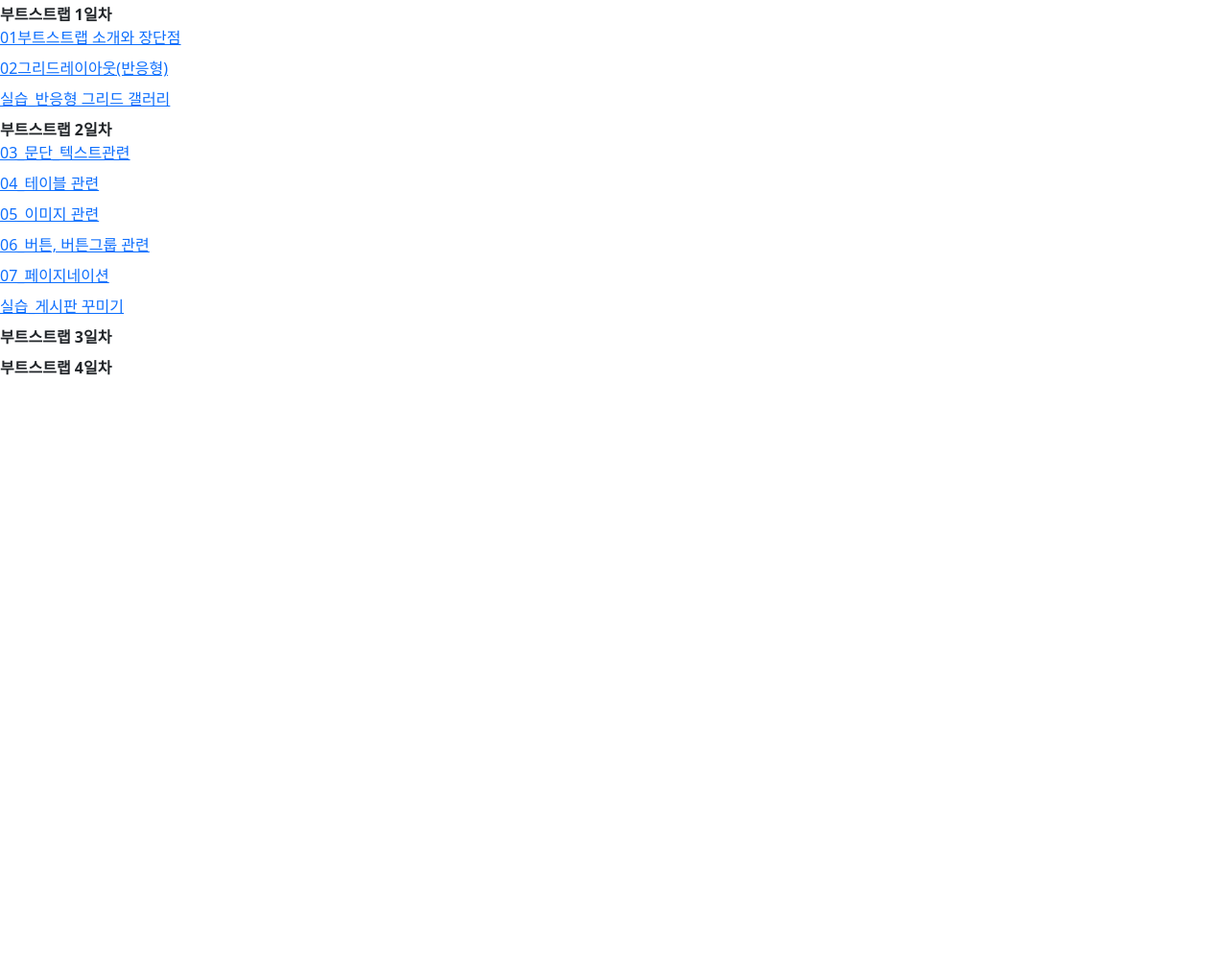
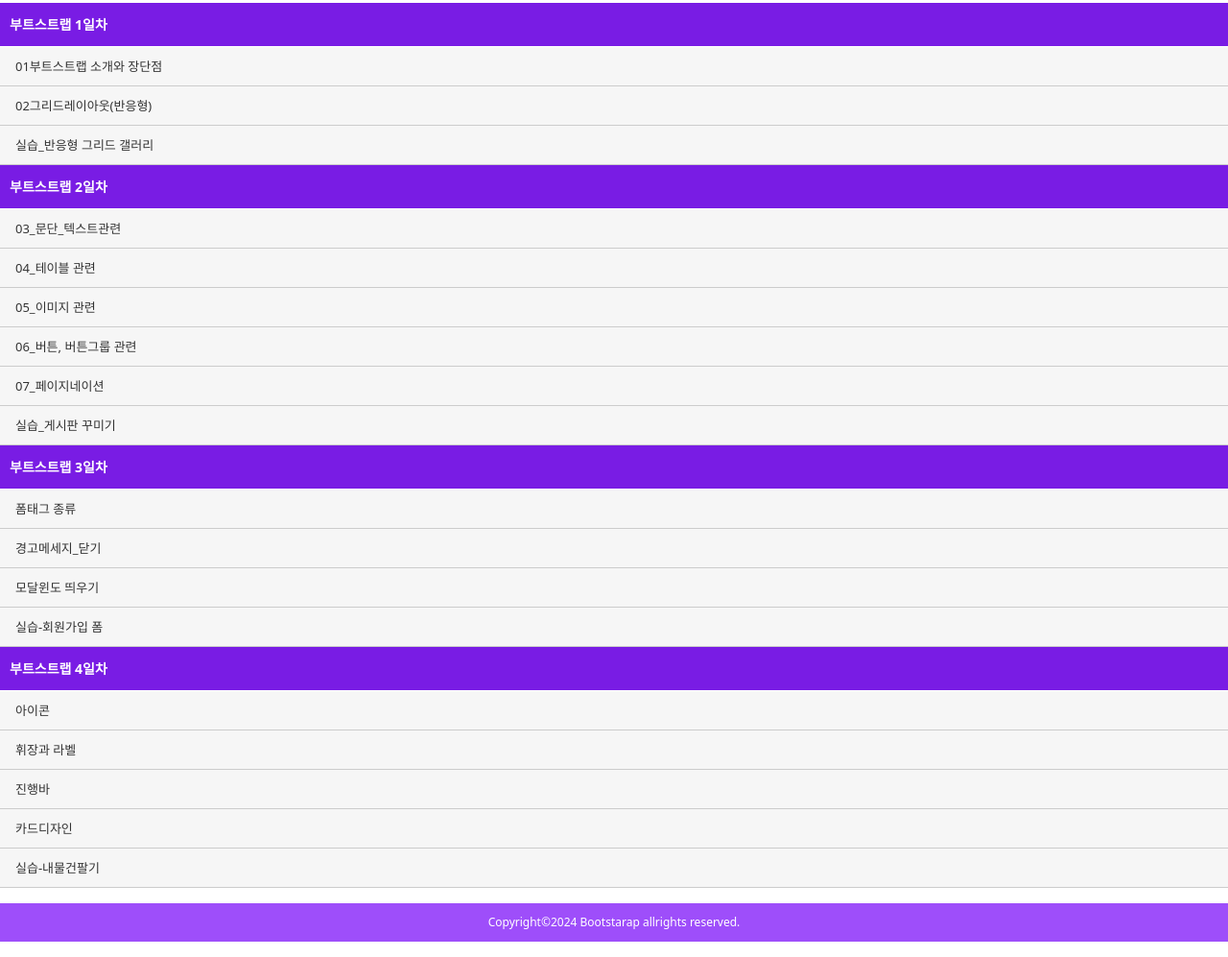
Before and after one commit to jeon9897/bootstrap533, a plain HTML site: page index.html in a window 1280 px wide. Shown: the part 133-1130 px from the top of the page at 96% size. Before the commit the page ends 800 px from the top, so only its background shows below. Drawn offline with nearby package versions, Linux system fonts and the light colour scheme.

Commit message:
부트스트렙 5.3.3

```diff
--- a/index.html
+++ b/index.html
@@ -8,11 +8,47 @@
   <link href="https://cdn.jsdelivr.net/npm/bootstrap@5.3.3/dist/css/bootstrap.min.css" rel="stylesheet">
   <!-- 부트스트랩 js -->
   <script src="https://cdn.jsdelivr.net/npm/bootstrap@5.3.3/dist/js/bootstrap.bundle.min.js" ></script>
-  <!-- css서식 -->
+  <!-- css서식-->
   <style>
     *{margin:0px;padding:0px;}
     h1{font-size:16px;padding-top:10px;}
     h1 img{width:120px;}
+    /* 테두리 선 */
+    .border01{
+      border-top:3px solid #3c037e;
+      border-bottom:3px solid #7a2bd4;
+    }
+    /* 제목 배경 */
+    .bgcolor01{background:#791ce4;}
+    dl{text-indent:10px;background:rgb(246, 246, 246);}
+    dt{
+      font-size:14px;
+      color:#fff;
+      padding:12px 0px;
+      font-weight: bold;
+      border-bottom:1px solid #ffffff;
+    }
+    dd{
+      border-bottom:1px solid #cccccc;
+      text-indent:16px;line-height:40px;
+      margin-bottom:0px;
+    }
+    dd > a{
+      display:block;
+      font-size:13px;
+      color:#333333;
+      text-decoration:none;
+    }
+    dd > a:hover{
+      background-color:beige;
+    }
+    footer{
+      background-color:#9e4efa;
+      color:#ffffff;
+      text-align:center;
+      line-height:40px;
+    }
+    footer > address{font-style:normal;font-size:12px;}
   </style>
 </head>
 <body>
@@ -27,28 +63,35 @@
   <main>
     <section>
       <dl>
-        <dt>부트스트랩 1일차</dt>
+        <dt class="bgcolor01">부트스트랩 1일차</dt>
         <dd><a href="./0607/01부트스트랩 소개와 장단점.html" title="부트스트랩 소개와 장단점">01부트스트랩 소개와 장단점</a></dd>
         <dd><a href="./0607/02그리드레이아웃(반응형).html" title="그리드레이아웃(반응형)">02그리드레이아웃(반응형)</a></dd>
         <dd><a href="./0607/실습하기_반응형 그리드 갤러리.html" title="실습_반응형 그리드 갤러리">실습_반응형 그리드 갤러리</a></dd>
-        <dt>부트스트랩 2일차</dt>
+        <dt class="bgcolor01">부트스트랩 2일차</dt>
         <dd><a href="./0608/03_문단_텍스트관련.html" title="문단_텍스트">03_문단_텍스트관련</a></dd>
         <dd><a href="./0608/04_테이블 관련.html" title="테이블">04_테이블 관련</a></dd>
         <dd><a href="./0608/05_이미지 관련.html" title="이미지">05_이미지 관련</a></dd>
         <dd><a href="./0608/06_버튼관련.html" title="버튼">06_버튼, 버튼그룹 관련</a></dd>
         <dd><a href="./0608/07_페이지네이션.html" title="페이지네이션">07_페이지네이션</a></dd>
         <dd><a href="./0608/list.php" title="실습_게시판 꾸미기">실습_게시판 꾸미기</a></dd>
-        <dt>부트스트랩 3일차</dt>
-        <dd><a href="" title=""></a></dd>
-        <dt>부트스트랩 4일차</dt>
-        <dd><a href="" title=""></a></dd>
+        <dt class="bgcolor01">부트스트랩 3일차</dt>
+        <dd><a href="./0611/08_폼태그.html" title="폼태그">폼태그 종류</a></dd>
+        <dd><a href="./0611/09_경고메세지_닫기.html" title="경고">경고메세지_닫기</a></dd>
+        <dd><a href="./0611/10_모달윈도 띄우기(로그인).html" title="모달윈도">모달윈도 띄우기</a></dd>
+        <dd><a href="./0611/실습_회원가입.html" title="회원가입">실습-회원가입 폼</a></dd>
+        <dt class="bgcolor01">부트스트랩 4일차</dt>
+        <dd><a href="./0612/11_부트스트랩_아이콘.html" title="아이콘">아이콘</a></dd>
+        <dd><a href="./0612/12_휘장과 라벨.html" title="라벨">휘장과 라벨</a></dd>
+        <dd><a href="./0612/13_진행바.html" title="진행바">진행바</a></dd>
+        <dd><a href="./0612/14_카드디자인.html" title="카드">카드디자인</a></dd>
+        <dd><a href="./0612/실습_내물건팔기.html" title="내물건팔기">실습-내물건팔기</a></dd>
       </dl>
     </section>
   </main>
 
   <!-- 푸터영역 -->
   <footer>
-
+    <address>Copyright&copy;2024 Bootstarap allrights reserved.</addressa>
   </footer>
 </body>
 </html>
```
